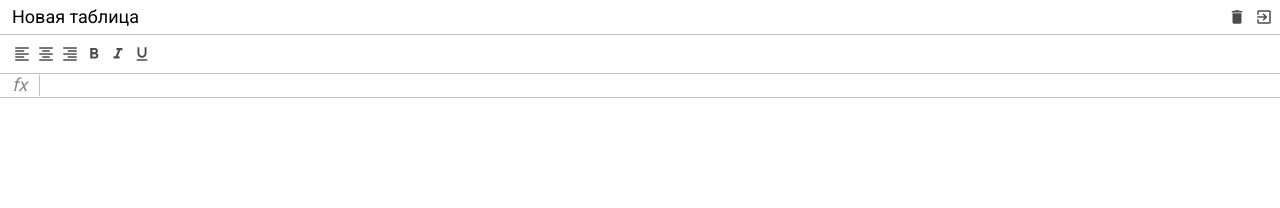
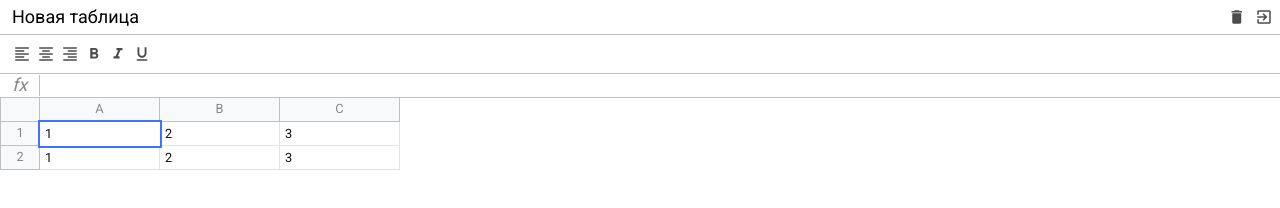
Before and after one commit to OmelyanenkoV/excel, a website built with webpack: page src/index.html in a window 1280 px wide. Built offline with nearby package versions, Linux system fonts and the light colour scheme.

Commit message:
add styles and markup to the table block

```diff
--- a/src/index.html
+++ b/src/index.html
@@ -59,7 +59,32 @@
           ></div>
         </div>
 
-        <div class="excel__table"></div>
+        <div class="excel__table">
+          <div class="row">
+            <div class="row-info"></div>
+            <div class="row-data">
+              <div class="column">A</div>
+              <div class="column">B</div>
+              <div class="column">C</div>
+            </div>
+          </div>
+          <div class="row">
+            <div class="row-info">1</div>
+            <div class="row-data">
+              <div class="cell -selected" contenteditable>1</div>
+              <div class="cell" contenteditable>2</div>
+              <div class="cell" contenteditable>3</div>
+            </div>
+          </div>
+          <div class="row">
+            <div class="row-info">2</div>
+            <div class="row-data">
+              <div class="cell" contenteditable>1</div>
+              <div class="cell" contenteditable>2</div>
+              <div class="cell" contenteditable>3</div>
+            </div>
+          </div>
+        </div>
       </div>
     </div>
   </body>
--- a/src/scss/_basic.scss
+++ b/src/scss/_basic.scss
@@ -12,4 +12,7 @@ body {
 .excel {
   position: relative;
   color: #888;
+  height: 100%;
+  max-width: 100%;
+  font-size: 0.8rem;
 }
--- a/src/scss/_variables.scss
+++ b/src/scss/_variables.scss
@@ -2,4 +2,6 @@ $header-height: 34px;
 $toolbar-height: 40px;
 $formula-height: 24px;
 $info-cell-width: 40px;
+$row-height: 24px;
+$cell-width: 120px;
 $border-color: #c0c0c0;
--- a/src/scss/table.scss
+++ b/src/scss/table.scss
@@ -0,0 +1,56 @@
+.excel__table {
+  position: absolute;
+  left: 0;
+  right: 0;
+  top: $header-height + $toolbar-height + $formula-height;
+  overflow-x: auto;
+  padding-bottom: 2px;
+  .row {
+    display: flex;
+    flex-direction: row;
+    min-height: 20px;
+    height: $row-height;
+  }
+  .row-info {
+    display: flex;
+    justify-content: center;
+    align-items: center;
+    min-width: $info-cell-width;
+    height: 100%;
+    border: 1px solid $border-color;
+    background: #f8f9fa;
+    border-top: none;
+  }
+  .row-data {
+    display: flex;
+  }
+  .column {
+    display: flex;
+    justify-content: center;
+    align-items: center;
+    background: #f8f9fa;
+    min-width: 40px;
+    width: $cell-width;
+    border: 1px solid $border-color;
+    border-top: none;
+    border-left: none;
+    height: 100%;
+  }
+  .cell {
+    min-width: 40px;
+    padding: 5px;
+    width: $cell-width;
+    height: 100%;
+    border: 1px solid #e2e3e3;
+    border-top: none;
+    border-left: none;
+    color: #111;
+    white-space: nowrap;
+    outline: none;
+    &.-selected {
+      border: none;
+      outline: 2px solid #3c74ff;
+      z-index: 2;
+    }
+  }
+}
--- a/webpack.config.js
+++ b/webpack.config.js
@@ -45,8 +45,6 @@ module.exports = {
   devServer: {
     port: 3000,
     hot: isDev,
-    contentBase: path.resolve(__dirname, 'src'),
-    watchContentBase: true,
   },
   plugins: [
     new CleanWebpackPlugin(),
```
